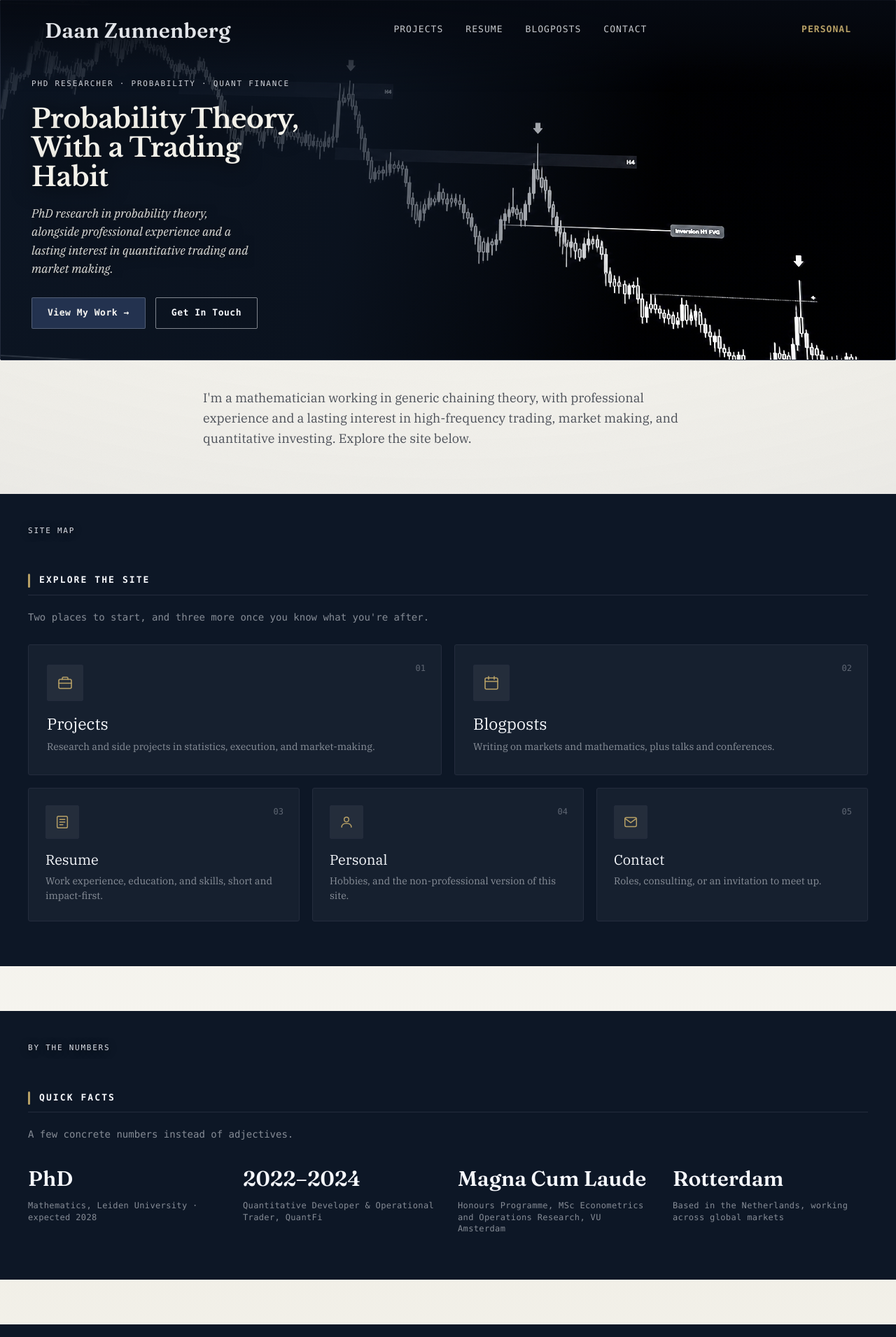
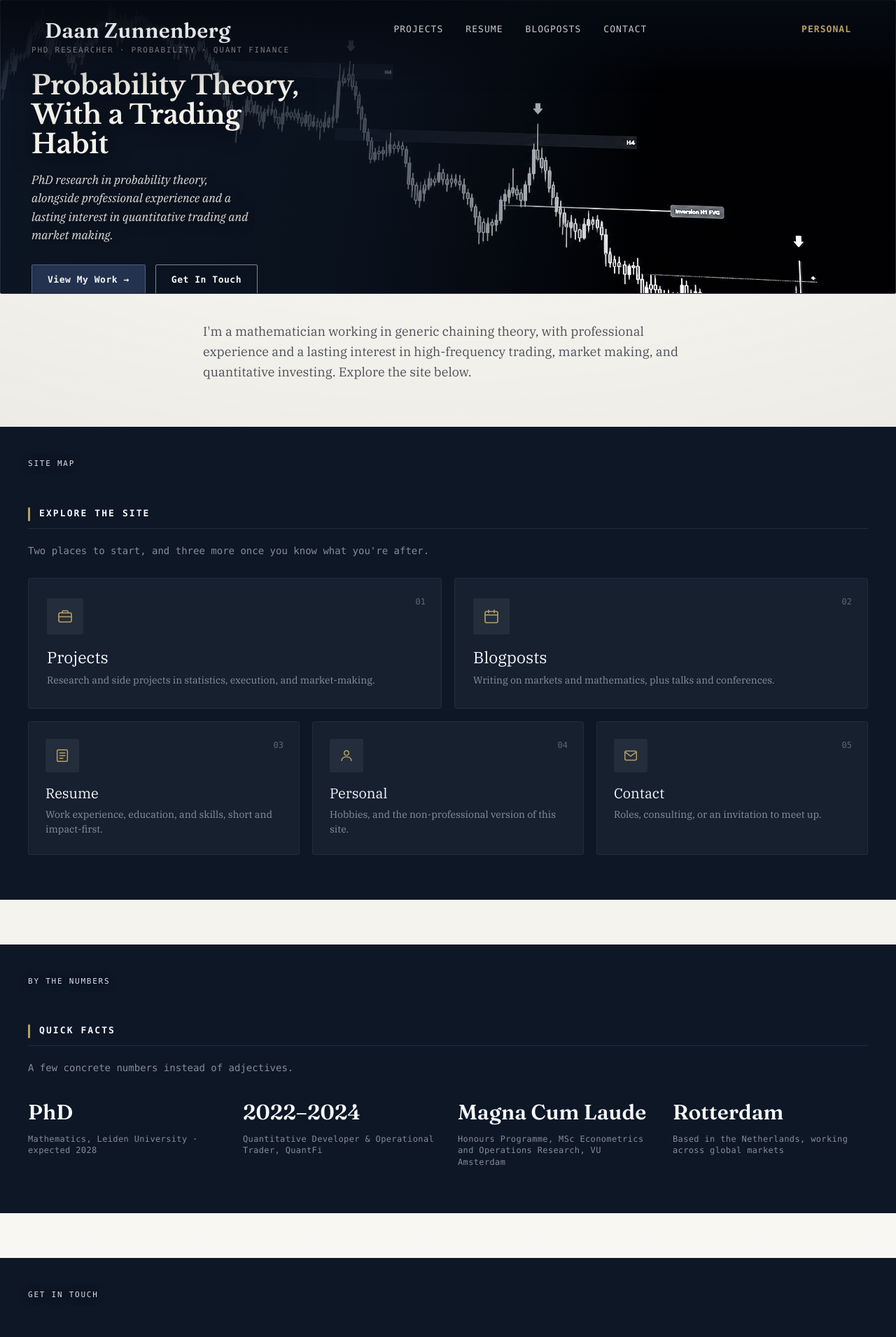
Before and after one commit to DaanZunnenberg/DaanZunnenberg.github.io, a Jekyll site: the page built from index.md, in a window 1280 px wide. Shown: the top 1911 px of the page at 70% size. Built offline with Jekyll 4.4.1, drawn with Linux system fonts in a browser that asks for light colours.

Commit message:
Give every hero section a fixed height instead of a min-height
min-height let a hero's content grow the box past the 420px floor,
so pages with slightly taller hero-content ended up visibly taller
than the rest. A fixed height caps it uniformly across the site.

Co-Authored-By: Claude Sonnet 5 <noreply@anthropic.com>
Claude-Session: https://claude.ai/code/session_01AhbzLSFWwef2rZMWNU5YsK

```diff
--- a/assets/css/style.css
+++ b/assets/css/style.css
@@ -1904,11 +1904,12 @@ pre.code-block code {
   display: flex;
   align-items: center;
   margin: 0 -64px 40px;
-  /* Tall enough to fit the fullest hero (landing page: eyebrow + two-line
-     headline + lede + CTA row) without that content growing the box past
-     this floor, so every hero on the site renders at the same height
-     instead of the CTA-less pages sitting noticeably shorter. */
-  min-height: 420px;
+  /* Fixed (not min-) height: tall enough to fit the fullest hero (landing
+     page: eyebrow + two-line headline + lede + CTA row). A fixed height
+     stops any page's content from growing its box past this figure, so
+     every hero section renders at exactly the same height instead of
+     just sharing a floor. */
+  height: 420px;
   overflow: hidden;
   border-radius: 2px;
   border: 1px solid var(--line-dark);
@@ -2139,7 +2140,7 @@ body:has(.hero) .hero-content {
 .copy-toast.show { opacity: 1; transform: translate(-50%, 0); }
 
 @media (max-width: 640px) {
-  .hero { margin: 0 -16px 32px; min-height: 380px; }
+  .hero { margin: 0 -16px 32px; height: 380px; }
   .hero-content { max-width: none; padding: 28px 20px; }
   .hero-name { font-size: 32px; }
   .hero-headline { font-size: 27px; }
```
